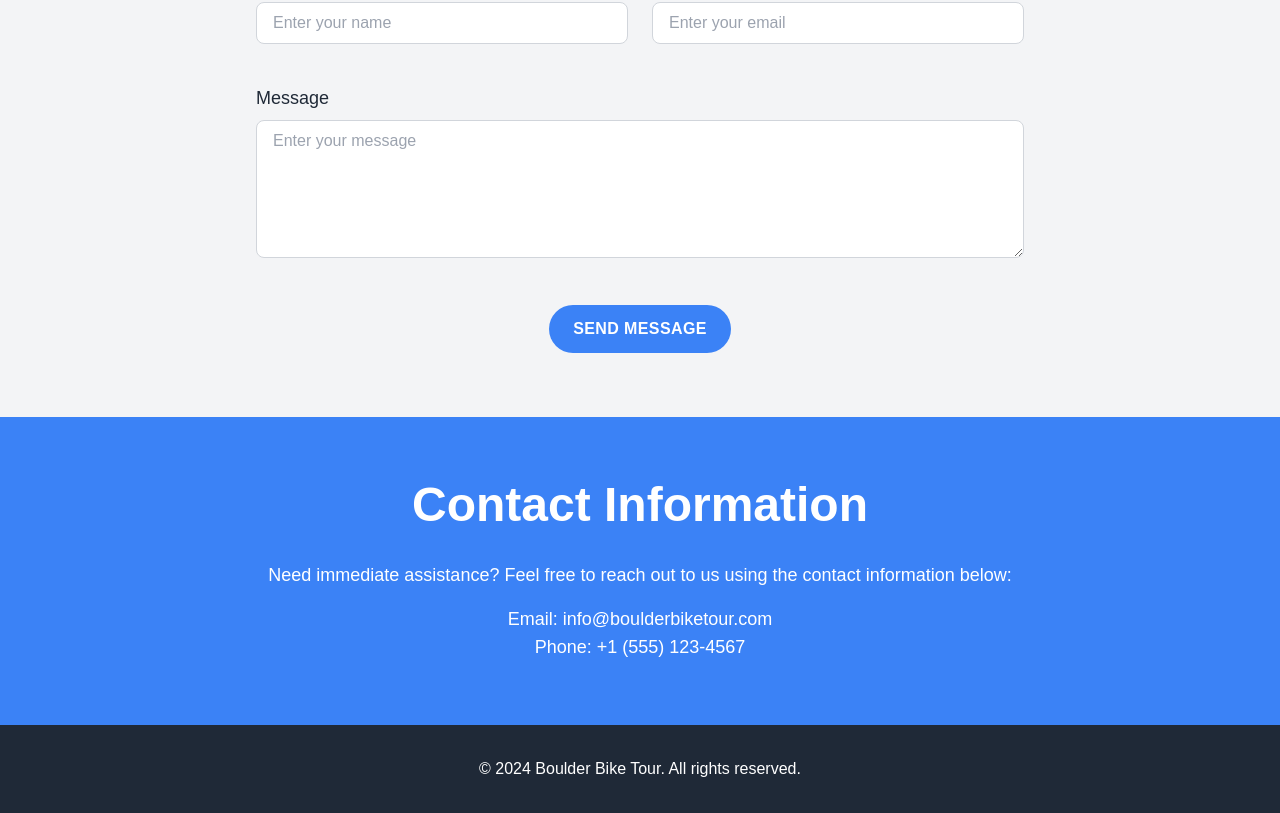
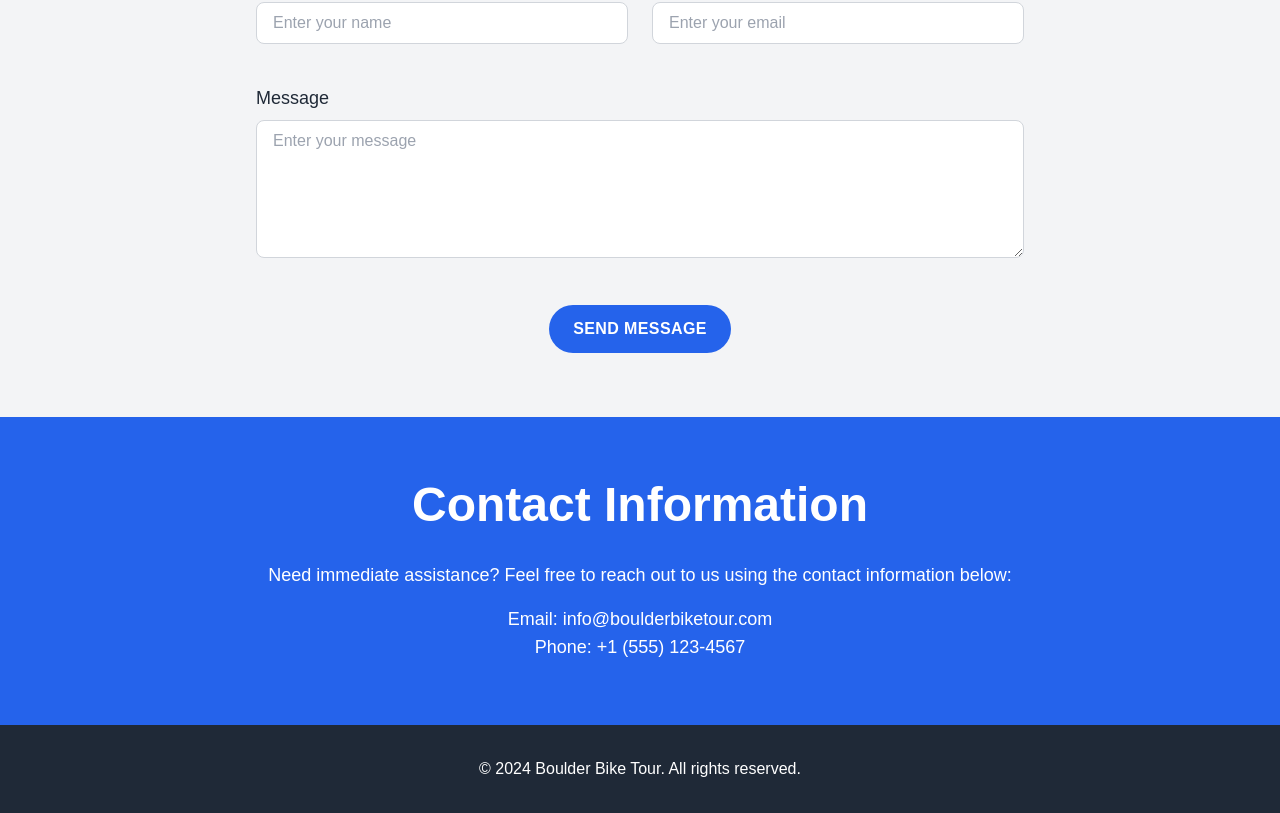
Before and after one commit to tssa017/boulder_bike_tour, a React (Create React App) app in the folder front/: page /contact in a window 1280 px wide. Shown: the part 598-1411 px from the top of the page. Built offline with nearby package versions, Linux system fonts and the light colour scheme; no server answers.

Commit message:
:wheelchair: all pages conform to wcag guidelines

```diff
--- a/front/src/components/about/About.js
+++ b/front/src/components/about/About.js
@@ -34,7 +34,7 @@ const About = () => {
 
             <section
                 id="experience"
-                className="bg-blue-500 py-16 px-4 sm:px-6 lg:px-8 text-center"
+                className="bg-blue-600 py-16 px-4 sm:px-6 lg:px-8 text-center"
             >
                 <div className="max-w-3xl mx-auto">
                     <h2 className="text-3xl md:text-4xl lg:text-5xl font-bold text-white mb-8">
@@ -47,13 +47,6 @@ const About = () => {
                         provides a diverse and rewarding experience. Our
                         dedicated team ensures safety, support, and a memorable
                         adventure for every rider.
-                    </p>
-                    <p className="text-lg text-white mb-8">
-                        Join us for an unforgettable experience that celebrates
-                        the joy of cycling and the beauty of Boulder. Whether
-                        you're riding solo, with friends, or as part of a team,
-                        the Boulder Bike Tour is an event you'll want to be a
-                        part of.
                     </p>
                 </div>
             </section>
--- a/front/src/components/contact/Contact.js
+++ b/front/src/components/contact/Contact.js
@@ -71,7 +71,7 @@ const Contact = () => {
                         <div className="col-span-2 text-center">
                             <button
                                 type="submit"
-                                className="bg-blue-500 text-white px-6 py-3 rounded-full font-semibold uppercase tracking-wide transition duration-300 ease-in-out hover:bg-blue-400"
+                                className="bg-blue-600 text-white px-6 py-3 rounded-full font-semibold uppercase tracking-wide transition duration-300 ease-in-out hover:bg-blue-400"
                             >
                                 Send Message
                             </button>
@@ -82,7 +82,7 @@ const Contact = () => {
 
             <section
                 id="contact-info"
-                className="bg-blue-500 py-16 px-4 sm:px-6 lg:px-8 text-center"
+                className="bg-blue-600 py-16 px-4 sm:px-6 lg:px-8 text-center"
             >
                 <div className="max-w-3xl mx-auto">
                     <h2 className="text-3xl md:text-4xl lg:text-5xl font-bold text-white mb-8">
--- a/front/src/components/form/Form.js
+++ b/front/src/components/form/Form.js
@@ -110,7 +110,7 @@ const Form = () => {
                 <div className="mb-4">
                     <button
                         type="submit"
-                        className="bg-blue-500 text-white px-4 py-2 rounded-md hover:bg-blue-600 focus:outline-none"
+                        className="bg-blue-600 text-white px-4 py-2 rounded-md hover:bg-blue-600 focus:outline-none"
                         aria-label="Submit your slogan"
                     >
                         Submit
--- a/front/src/components/photos/Photos.js
+++ b/front/src/components/photos/Photos.js
@@ -75,13 +75,13 @@ const Photos = () => {
                     <button
                         onClick={handlePrevPage}
                         disabled={page === 1}
-                        className="bg-blue-500 text-white text-lg font-extrabold px-4 py-2 rounded-md mr-2 disabled:opacity-50"
+                        className="bg-blue-600 text-white text-lg font-extrabold px-4 py-2 rounded-md mr-2 disabled:opacity-50"
                     >
                         Prev
                     </button>
                     <button
                         onClick={handleNextPage}
-                        className="bg-blue-500 text-white text-lg font-extrabold px-4 py-2 rounded-md disabled:opacity-50"
+                        className="bg-blue-600 text-white text-lg font-extrabold px-4 py-2 rounded-md disabled:opacity-50"
                     >
                         Next
                     </button>
--- a/front/src/output.css
+++ b/front/src/output.css
@@ -877,6 +877,11 @@ video {
   background-color: rgb(253 224 71 / var(--tw-bg-opacity));
 }
 
+.bg-blue-600 {
+  --tw-bg-opacity: 1;
+  background-color: rgb(37 99 235 / var(--tw-bg-opacity));
+}
+
 .bg-gradient-to-r {
   background-image: linear-gradient(to right, var(--tw-gradient-stops));
 }
```
Also changed, not shown: 1 other file (tests, documents, lock files or other folders).
